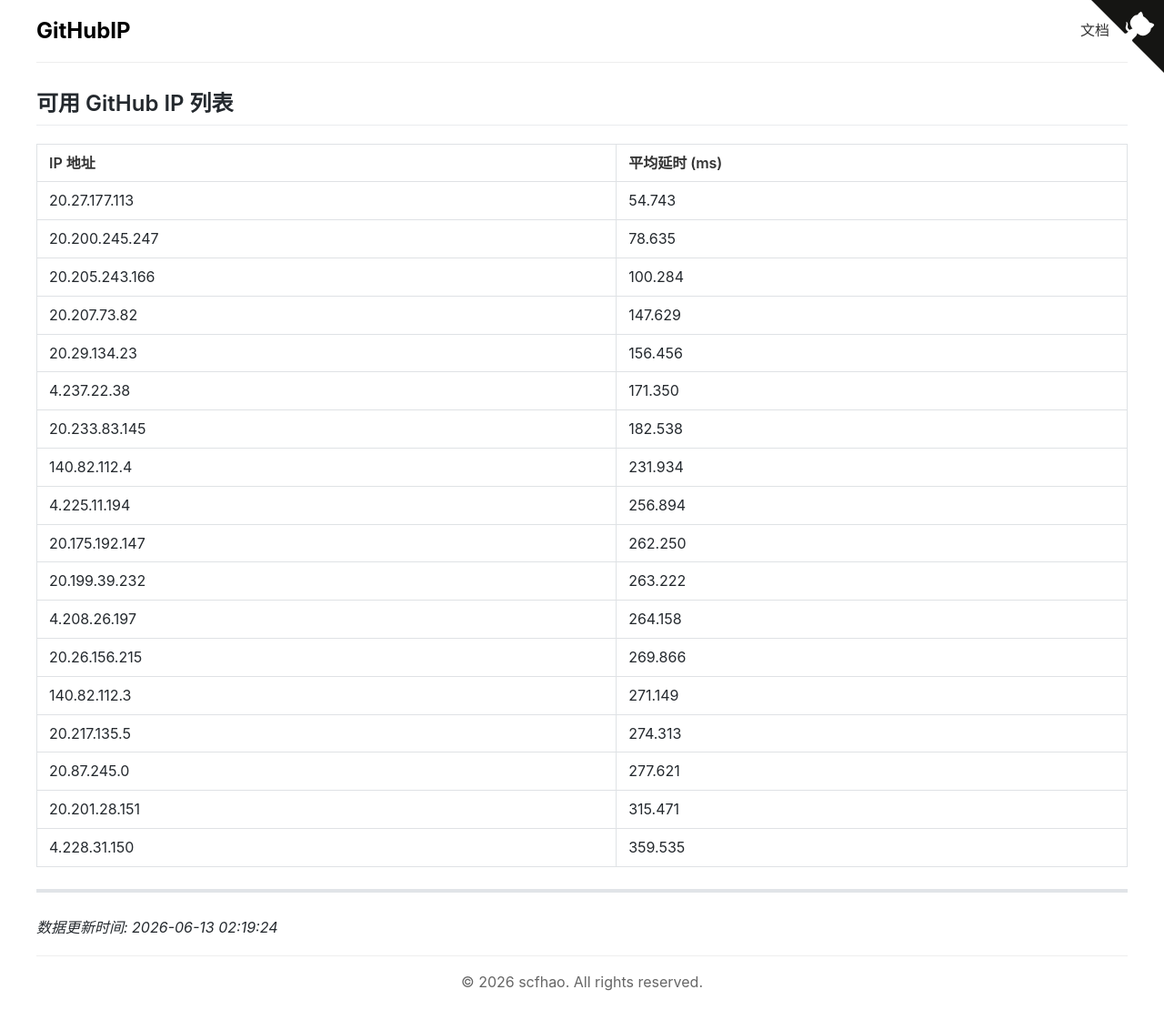
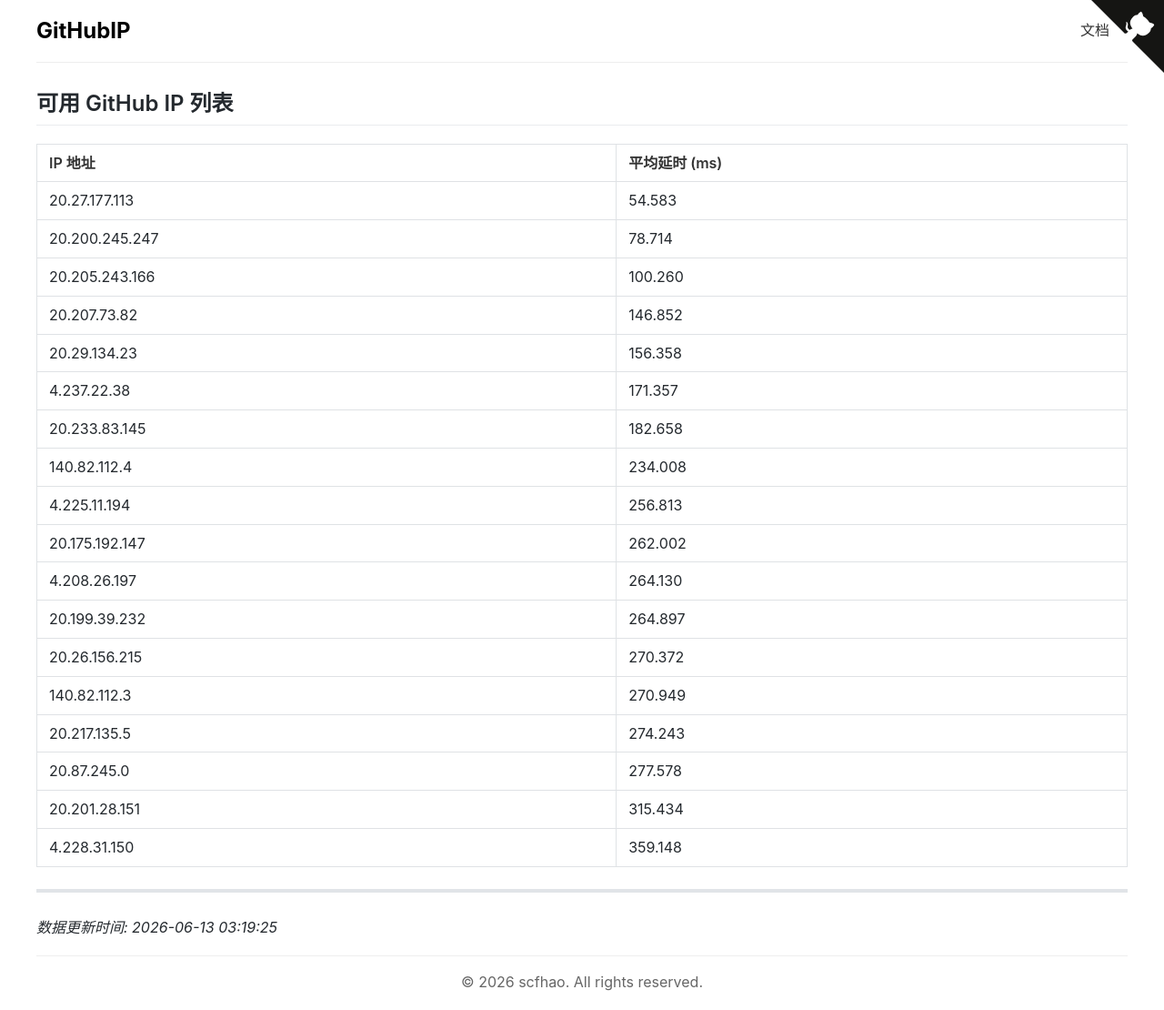
Before and after one commit to scfhao/GitHubIP, a Jekyll site: the page built from index.md, in a window 1280 px wide. Shown: the whole page at 91% size. Built offline with Jekyll 4.4.1, drawn with Linux system fonts in a browser that asks for light colours.

Commit message:
自动脚本执行 - 2026-06-13 03:19:25

```diff
--- a/index.md
+++ b/index.md
@@ -1,32 +1,32 @@
 ---
 layout: home
 title: GitHub IP 列表
-date: 2026-06-13 02:19:24
+date: 2026-06-13 03:19:25
 ---
 
 ## 可用 GitHub IP 列表
 
 | IP 地址 | 平均延时 (ms) |
 |---------|--------------|
-| 20.27.177.113 | 54.743 |
-| 20.200.245.247 | 78.635 |
-| 20.205.243.166 | 100.284 |
-| 20.207.73.82 | 147.629 |
-| 20.29.134.23 | 156.456 |
-| 4.237.22.38 | 171.350 |
-| 20.233.83.145 | 182.538 |
-| 140.82.112.4 | 231.934 |
-| 4.225.11.194 | 256.894 |
-| 20.175.192.147 | 262.250 |
-| 20.199.39.232 | 263.222 |
-| 4.208.26.197 | 264.158 |
-| 20.26.156.215 | 269.866 |
-| 140.82.112.3 | 271.149 |
-| 20.217.135.5 | 274.313 |
-| 20.87.245.0 | 277.621 |
-| 20.201.28.151 | 315.471 |
-| 4.228.31.150 | 359.535 |
+| 20.27.177.113 | 54.583 |
+| 20.200.245.247 | 78.714 |
+| 20.205.243.166 | 100.260 |
+| 20.207.73.82 | 146.852 |
+| 20.29.134.23 | 156.358 |
+| 4.237.22.38 | 171.357 |
+| 20.233.83.145 | 182.658 |
+| 140.82.112.4 | 234.008 |
+| 4.225.11.194 | 256.813 |
+| 20.175.192.147 | 262.002 |
+| 4.208.26.197 | 264.130 |
+| 20.199.39.232 | 264.897 |
+| 20.26.156.215 | 270.372 |
+| 140.82.112.3 | 270.949 |
+| 20.217.135.5 | 274.243 |
+| 20.87.245.0 | 277.578 |
+| 20.201.28.151 | 315.434 |
+| 4.228.31.150 | 359.148 |
 
 ---
 
-*数据更新时间: 2026-06-13 02:19:24*
+*数据更新时间: 2026-06-13 03:19:25*
```
